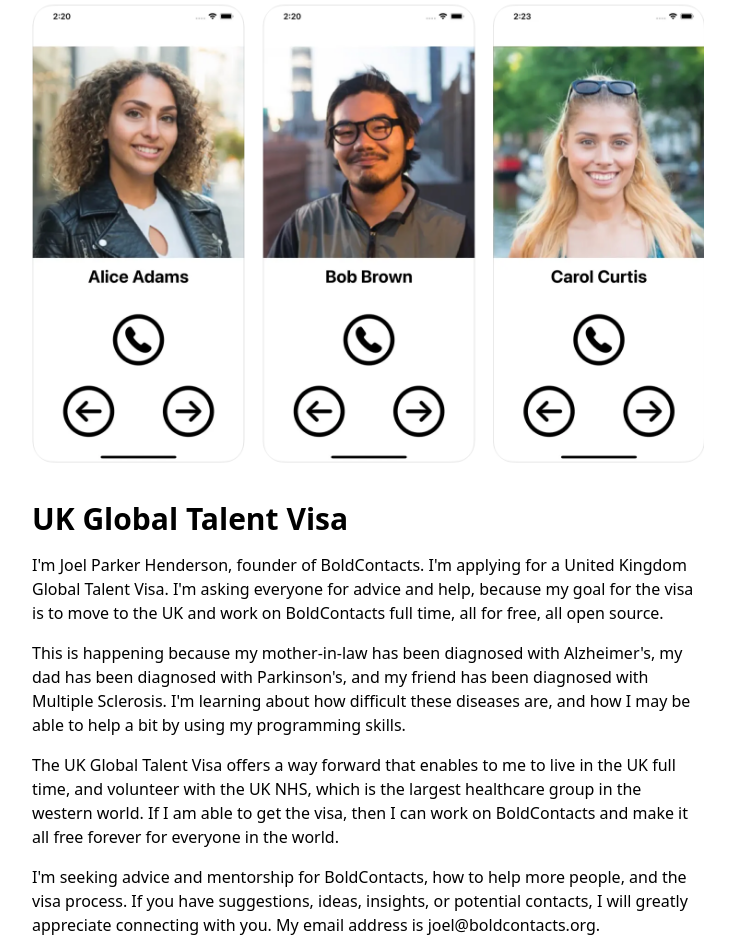
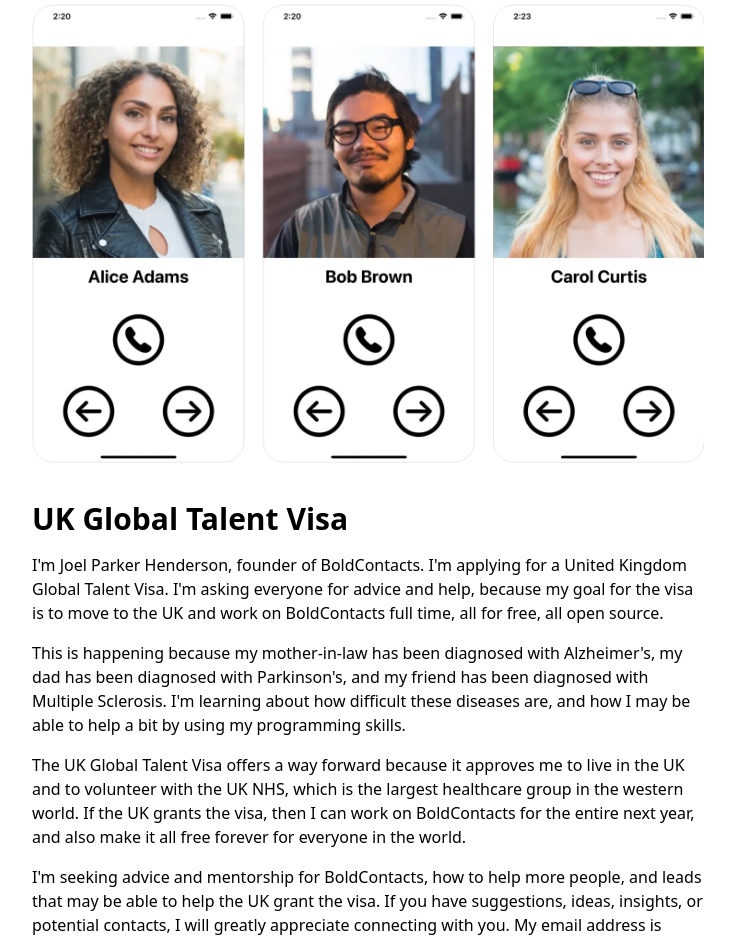
Before and after one commit to BoldContacts/boldcontacts-site-as-sveltekit, a SvelteKit app: page /uk-global-talent-visa in a window 1280 px wide. Shown: the top 941 px of the page, without its empty margins (272-1007 px from the left). Built offline with nearby package versions, Linux system fonts and the light colour scheme.

Commit message:
Add more visa info

```diff
--- a/src/routes/uk-global-talent-visa/+page.svelte
+++ b/src/routes/uk-global-talent-visa/+page.svelte
@@ -8,9 +8,9 @@
 
 <p>This is happening because my mother-in-law has been diagnosed with Alzheimer's, my dad has been diagnosed with Parkinson's, and my friend has been diagnosed with Multiple Sclerosis. I'm learning about how difficult these diseases are, and how I may be able to help a bit by using my programming skills.</p>
 
-<p>The UK Global Talent Visa offers a way forward that enables to me to live in the UK full time, and volunteer with the UK NHS, which is the largest healthcare group in the western world. If I am able to get the visa, then I can work on BoldContacts and make it all free forever for everyone in the world.</p>
+<p>The UK Global Talent Visa offers a way forward because it approves me to live in the UK and to volunteer with the UK NHS, which is the largest healthcare group in the western world. If the UK grants the visa, then I can work on BoldContacts for the entire next year, and also make it all free forever for everyone in the world.</p>
 
-<p>I'm seeking advice and mentorship for BoldContacts, how to help more people, and the visa process. If you have suggestions, ideas, insights, or potential contacts, I will greatly appreciate connecting with you. My email address is joel@boldcontacts.org.</p>
+<p>I'm seeking advice and mentorship for BoldContacts, how to help more people, and leads that may be able to help the UK grant the visa. If you have suggestions, ideas, insights, or potential contacts, I will greatly appreciate connecting with you. My email address is joel@boldcontacts.org.</p>
 
 <p>Best,<br>Joel</p>
 
```
